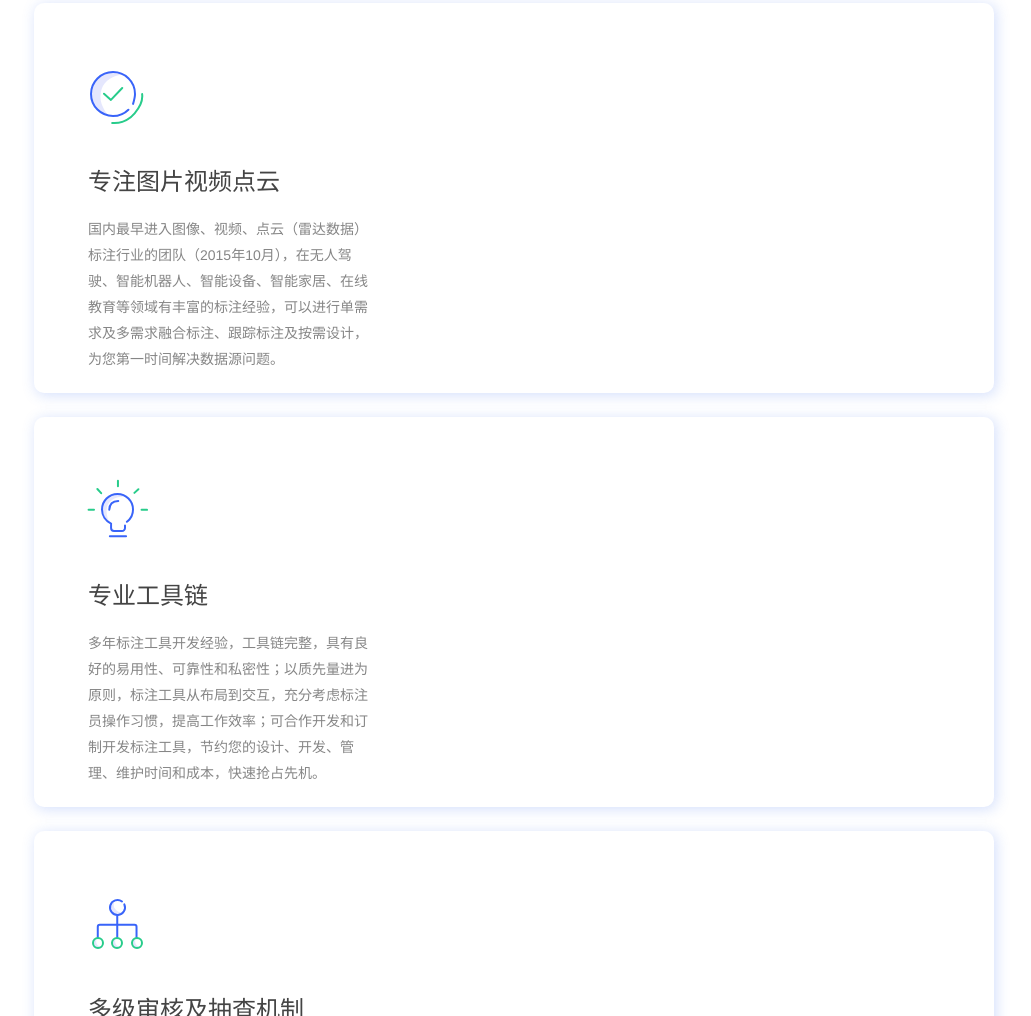
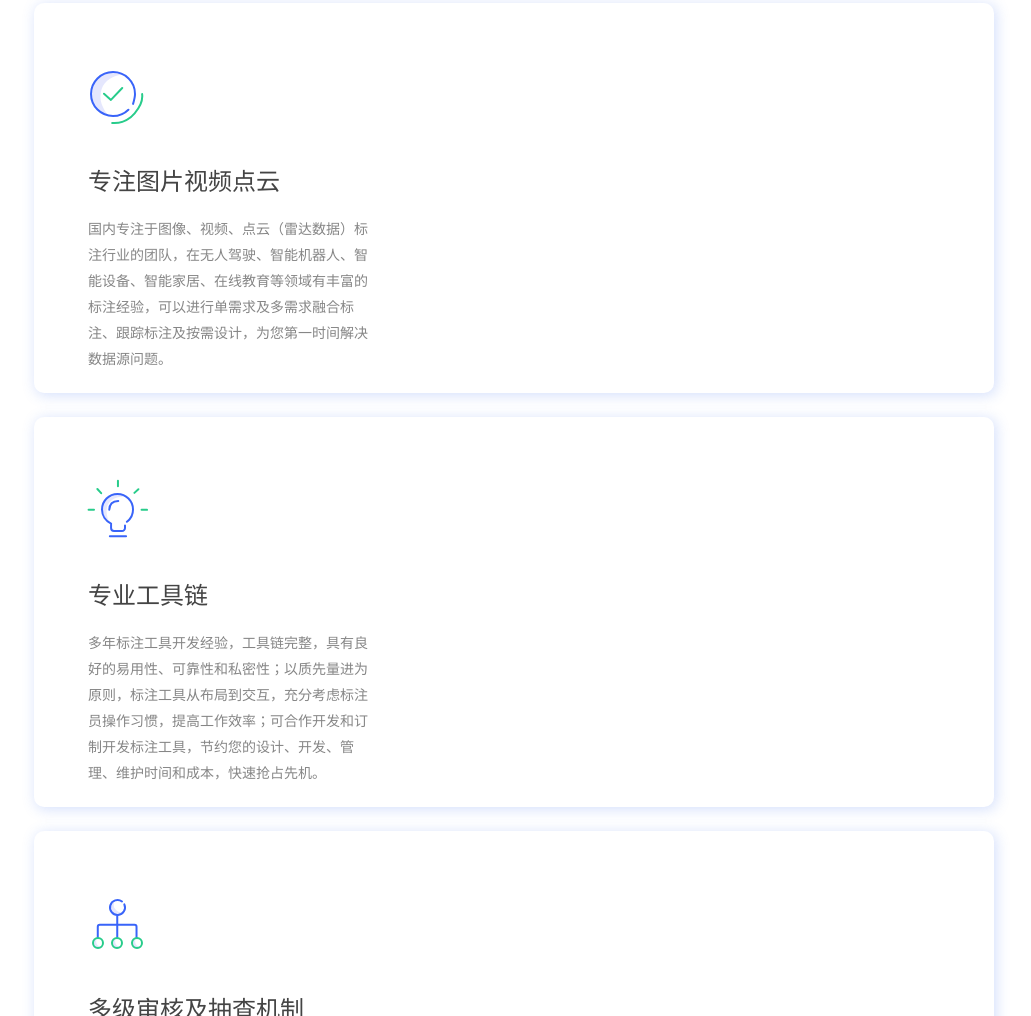
Before and after one commit to xltx2020/zxbs, a plain HTML site: page index.html in a window 1280 px wide. Shown: the part 813-1829 px from the top of the page, without its empty margins (126-1157 px from the left). Drawn offline with Linux system fonts and the light colour scheme.

Commit message:
更新描述

```diff
--- a/index.html
+++ b/index.html
@@ -110,7 +110,7 @@
     <div class="home-block-first">
       <div class="block-first-item hover-bigger item-cover">
         <p class="first-item-title h69">专注图片视频点云</p>
-        <p class="first-item-desc h26">国内最早进入图像、视频、点云（雷达数据）标注行业的团队（2015年10月），在无人驾驶、智能机器人、智能设备、智能家居、在线教育等领域有丰富的标注经验，可以进行单需求及多需求融合标注、跟踪标注及按需设计，为您第一时间解决数据源问题。</p>
+        <p class="first-item-desc h26">国内专注于图像、视频、点云（雷达数据）标注行业的团队，在无人驾驶、智能机器人、智能设备、智能家居、在线教育等领域有丰富的标注经验，可以进行单需求及多需求融合标注、跟踪标注及按需设计，为您第一时间解决数据源问题。</p>
       </div>
       <div class="block-first-item hover-bigger item-mark">
         <p class="first-item-title h69">专业工具链</p>
```
